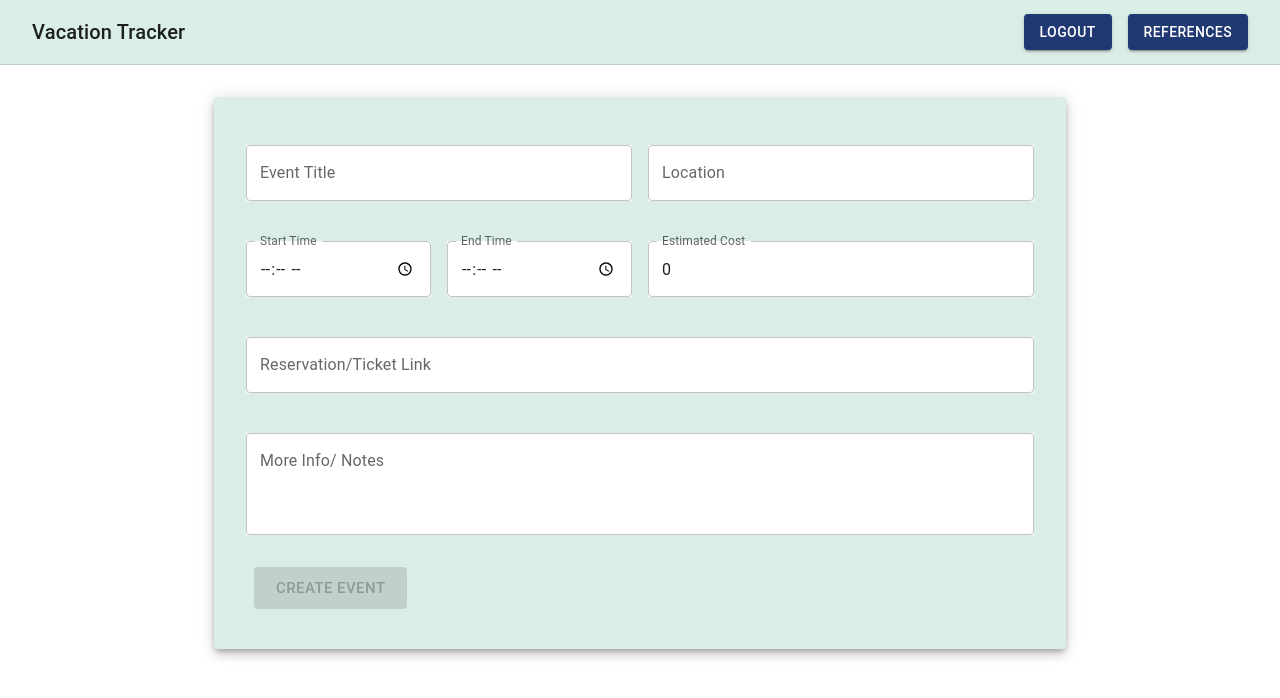
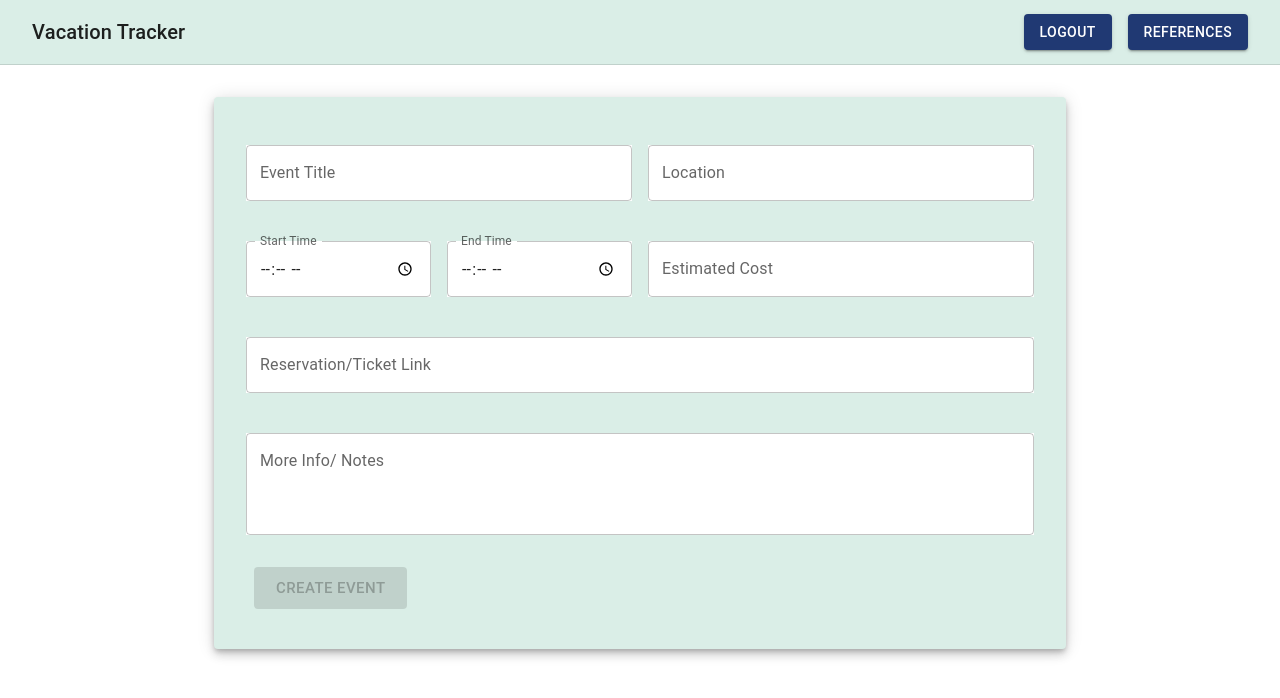
Before and after one commit to seamus0192/307-travel-project, a React (Create React App) app in the folder packages/travel-project-frontend/: page /itinerary/1/day/1/create-event in a window 1280 px wide. Shown: the top 698 px of the page. Built offline with nearby package versions, Linux system fonts and the light colour scheme; sample sign-in values are in the browser's storage.

Commit message:
create event quick fix

```diff
--- a/packages/travel-project-frontend/src/pages/CreateEvent/CreateEvent.tsx
+++ b/packages/travel-project-frontend/src/pages/CreateEvent/CreateEvent.tsx
@@ -9,7 +9,7 @@ function CreateEvent(): React.ReactElement {
   const [endTime, setEndTime] = useState("");
   const [eventTitle, setEventTitle] = useState("");
   const [ticketLink, setTicketLink] = useState("");
-  const [cost, setCost] = useState(0);
+  const [cost, setCost] = useState<string>("");
   const [eventLocation, setEventLocation] = useState("");
   const [description, setDescription] = useState("");
   const [isValid, setIsValid] = useState(true);
@@ -24,7 +24,7 @@ function CreateEvent(): React.ReactElement {
           name: eventTitle,
           startTime,
           endTime,
-          cost,
+          cost: parseInt(cost),
           link: ticketLink,
           description,
         };
@@ -171,7 +171,7 @@ function CreateEvent(): React.ReactElement {
                   inputMode="numeric"
                   value={cost}
                   onChange={(e) => {
-                    setCost(parseInt(e.target.value));
+                    setCost(e.target.value);
                   }}
                   margin="normal"
                   fullWidth
```
